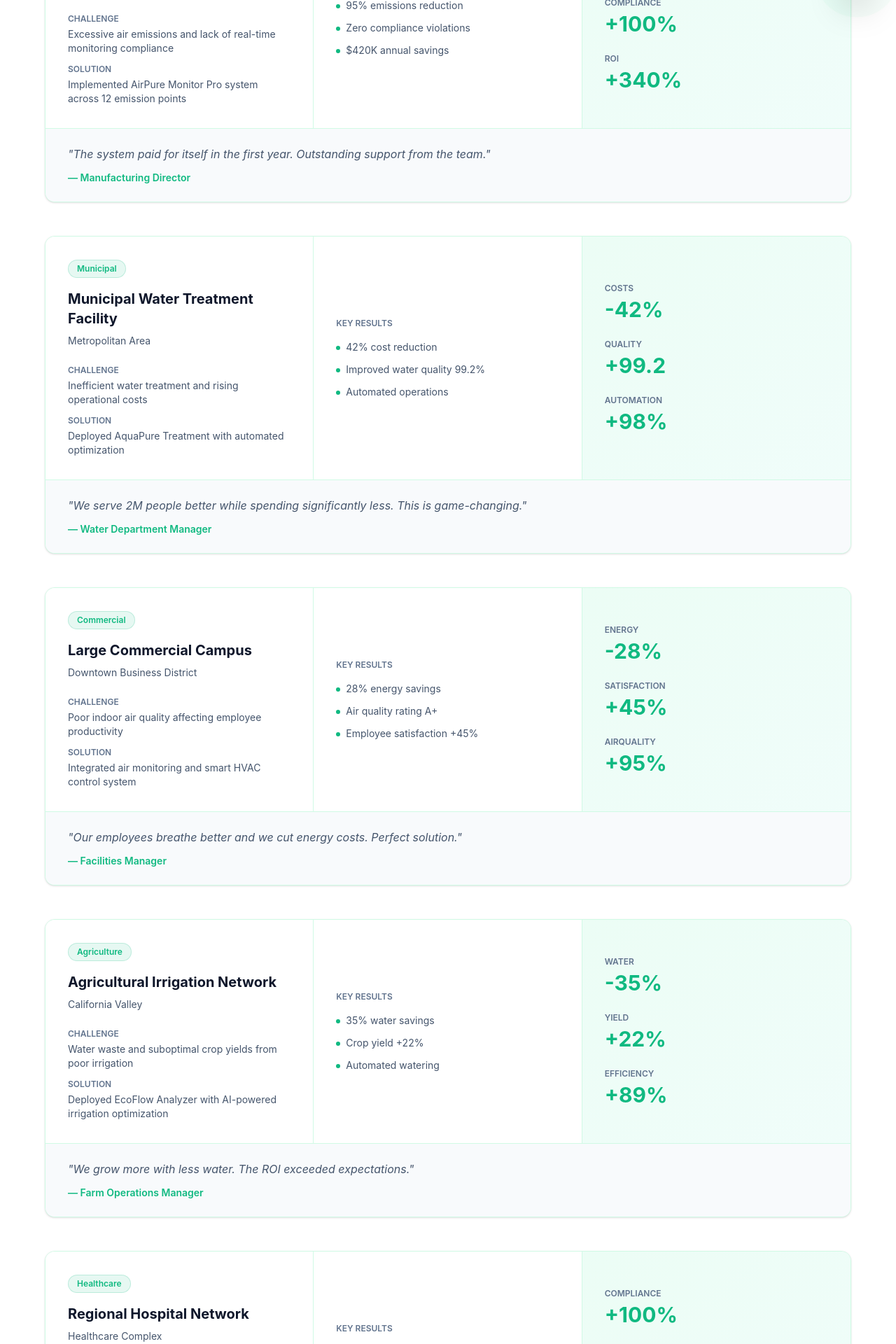
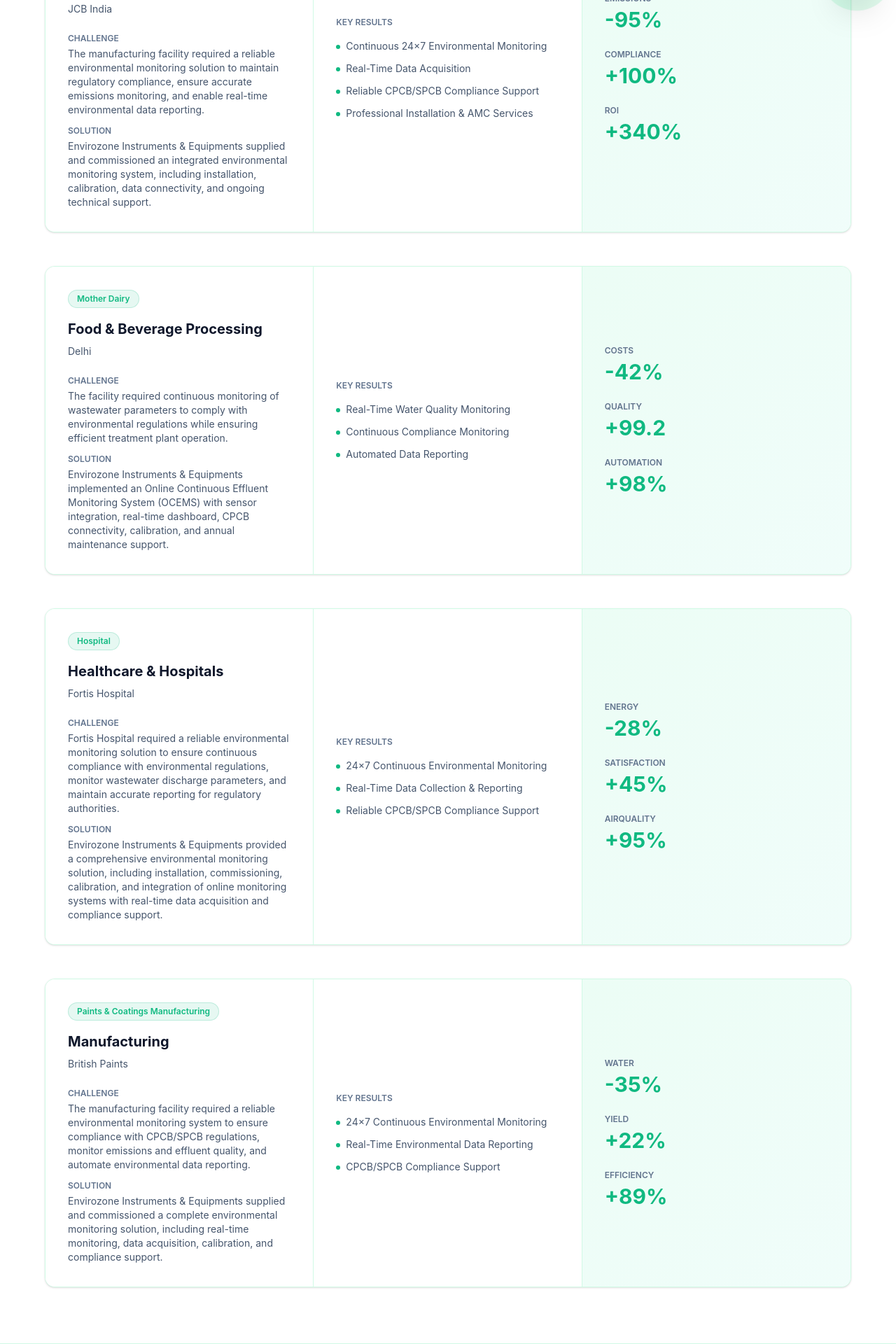
Before and after one commit to himanshu565/Envirozone-web, a Next.js app: page /portfolio in a window 1280 px wide. Shown: the part 780-2700 px from the top of the page at 70% size. Built offline with nearby package versions, Linux system fonts and the light colour scheme.

Commit message:
text Update

```diff
--- a/app/about/page.tsx
+++ b/app/about/page.tsx
@@ -10,30 +10,30 @@ const values = [
   {
     icon: Zap,
     title: 'Innovation',
-    description: 'Pioneering cutting-edge environmental technologies'
+    description: 'Developing advanced environmental monitoring and automation solutions that drive smarter industrial compliance.'
   },
   {
     icon: Globe,
     title: 'Sustainability',
-    description: 'Committed to a cleaner, healthier planet'
+    description: 'Helping industries reduce environmental impact through reliable monitoring and sustainable technologies.'
   },
   {
     icon: Users,
     title: 'Partnership',
-    description: 'Working together for shared environmental goals'
+    description: 'Building long-term relationships through expert support, customised solutions, and dependable service.'
   },
   {
     icon: Award,
     title: 'Excellence',
-    description: 'Delivering superior quality and service'
+    description: 'Delivering precision-engineered instruments with uncompromising quality, accuracy, and performance.'
   }
 ]
 
 const team = [
   { name: 'Taken Chhabra', role: 'Chief Executive Officer', bio: '30+ years in environmental engineering' },
-  { name: 'Yash Chhabra', role: 'Partner', bio: 'AI & IoT specialist with 20+ years experience' },
+  { name: 'Yash Chhabra', role: 'Partner', bio: 'AI & IoT specialist with 10+ years experience' },
   { name: 'Sonu Tandon', role: 'Vice president', bio: 'Led 200+ environmental projects globally' },
-  { name: 'Tushar chhabra', role: 'partner', bio: '25 years building environmental solutions' }
+  { name: 'Tushar chhabra', role: 'partner', bio: '₹5 years building environmental solutions' }
 ]
 
 export default function AboutPage() {
@@ -63,9 +63,9 @@ export default function AboutPage() {
         <div className="max-w-6xl mx-auto">
           <div className="grid md:grid-cols-4 gap-8 text-center">
             {[
-              { label: 'Years of Excellence', value: 15 },
+              { label: 'Years of Excellence', value: 30 },
               { label: 'Projects Completed', value: 100 },
-              { label: 'Enterprise Clients', value: 50 },
+              { label: 'Enterprise Clients', value: 100 },
               { label: 'Global Locations', value: 10 }
             ].map((stat, i) => (
               <ScrollReveal key={i} direction="up" delay={i * 0.1}>
@@ -101,7 +101,7 @@ export default function AboutPage() {
             <ScrollReveal direction="right" distance={50}>
               <div className="bg-linear-to-br from-emerald-50 to-teal-50 rounded-xl p-8 border border-emerald-100 h-96 flex items-center justify-center shadow-sm">
                 <div className="text-center">
-                  <div className="text-6xl font-bold text-emerald-400 mb-4">12</div>
+                  <div className="text-6xl font-bold text-emerald-400 mb-4">30</div>
                   <p className="text-xl text-slate-600">Years of Environmental Excellence</p>
                 </div>
               </div>
@@ -175,7 +175,7 @@ export default function AboutPage() {
               <div>
                 <h3 className="text-2xl font-bold text-slate-900 mb-4">Our Mission</h3>
                 <p className="text-slate-600 leading-relaxed">
-                  To provide innovative environmental solutions that enable organizations to achieve operational excellence, regulatory compliance, and sustainable growth while protecting the planet for future generations.
+                  To deliver innovative environmental monitoring and compliance solutions that help industries monitor emissions, manage water quality, and meet environmental regulations with confidence.
                 </p>
               </div>
             </ScrollReveal>
@@ -183,7 +183,7 @@ export default function AboutPage() {
               <div>
                 <h3 className="text-2xl font-bold text-slate-900 mb-4">Our Vision</h3>
                 <p className="text-slate-600 leading-relaxed">
-                  To be the global leader in environmental technology, recognized for innovation, reliability, and positive environmental impact. We envision a world where organizations of all sizes have access to world-class environmental solutions.
+                  To be a global leader in environmental technology, empowering industries with smart, reliable, and sustainable solutions for a cleaner tomorrow.
                 </p>
               </div>
             </ScrollReveal>
--- a/app/portfolio/page.tsx
+++ b/app/portfolio/page.tsx
@@ -8,76 +8,53 @@ import { Award, TrendingUp, Zap } from 'lucide-react'
 const caseStudies = [
   {
     id: 1,
-    title: 'Steel Manufacturing Plant',
-    location: 'Midwest Industrial Complex',
+    title: 'Construction Equipment Manufacturing',
+    location: 'JCB India',
     category: 'Industrial',
-    challenge: 'Excessive air emissions and lack of real-time monitoring compliance',
-    solution: 'Implemented AirPure Monitor Pro system across 12 emission points',
-    results: ['95% emissions reduction', 'Zero compliance violations', '$420K annual savings'],
+    challenge: 'The manufacturing facility required a reliable environmental monitoring solution to maintain regulatory compliance, ensure accurate emissions monitoring, and enable real-time environmental data reporting.',
+    solution: 'Envirozone Instruments & Equipments supplied and commissioned an integrated environmental monitoring system, including installation, calibration, data connectivity, and ongoing technical support.',
+    results: ['Continuous 24×7 Environmental Monitoring', 'Real-Time Data Acquisition', 'Reliable CPCB/SPCB Compliance Support','Professional Installation & AMC Services'],
     testimonial: 'The system paid for itself in the first year. Outstanding support from the team.',
     author: 'Manufacturing Director',
     metrics: { emissions: -95, compliance: 100, roi: 340 }
   },
   {
     id: 2,
-    title: 'Municipal Water Treatment Facility',
-    location: 'Metropolitan Area',
-    category: 'Municipal',
-    challenge: 'Inefficient water treatment and rising operational costs',
-    solution: 'Deployed AquaPure Treatment with automated optimization',
-    results: ['42% cost reduction', 'Improved water quality 99.2%', 'Automated operations'],
+    title: 'Food & Beverage Processing',
+    location: 'Delhi',
+    category: 'Mother Dairy',
+    challenge: 'The facility required continuous monitoring of wastewater parameters to comply with environmental regulations while ensuring efficient treatment plant operation.',
+    solution: 'Envirozone Instruments & Equipments implemented an Online Continuous Effluent Monitoring System (OCEMS) with sensor integration, real-time dashboard, CPCB connectivity, calibration, and annual maintenance support.',
+    results: ['Real-Time Water Quality Monitoring', 'Continuous Compliance Monitoring', 'Automated Data Reporting'],
     testimonial: 'We serve 2M people better while spending significantly less. This is game-changing.',
     author: 'Water Department Manager',
     metrics: { costs: -42, quality: 99.2, automation: 98 }
   },
   {
     id: 3,
-    title: 'Large Commercial Campus',
-    location: 'Downtown Business District',
-    category: 'Commercial',
-    challenge: 'Poor indoor air quality affecting employee productivity',
-    solution: 'Integrated air monitoring and smart HVAC control system',
-    results: ['28% energy savings', 'Air quality rating A+', 'Employee satisfaction +45%'],
+    title: 'Healthcare & Hospitals',
+    location: 'Fortis Hospital',
+    category: 'Hospital',
+    challenge: 'Fortis Hospital required a reliable environmental monitoring solution to ensure continuous compliance with environmental regulations, monitor wastewater discharge parameters, and maintain accurate reporting for regulatory authorities.',
+    solution: 'Envirozone Instruments & Equipments provided a comprehensive environmental monitoring solution, including installation, commissioning, calibration, and integration of online monitoring systems with real-time data acquisition and compliance support.',
+    results: ['24×7 Continuous Environmental Monitoring', 'Real-Time Data Collection & Reporting', 'Reliable CPCB/SPCB Compliance Support'],
     testimonial: 'Our employees breathe better and we cut energy costs. Perfect solution.',
     author: 'Facilities Manager',
     metrics: { energy: -28, satisfaction: 45, airQuality: 95 }
   },
   {
     id: 4,
-    title: 'Agricultural Irrigation Network',
-    location: 'California Valley',
-    category: 'Agriculture',
-    challenge: 'Water waste and suboptimal crop yields from poor irrigation',
-    solution: 'Deployed EcoFlow Analyzer with AI-powered irrigation optimization',
-    results: ['35% water savings', 'Crop yield +22%', 'Automated watering'],
+    title: ' Manufacturing',
+    location: 'British Paints',
+    category: 'Paints & Coatings Manufacturing',
+    challenge: 'The manufacturing facility required a reliable environmental monitoring system to ensure compliance with CPCB/SPCB regulations, monitor emissions and effluent quality, and automate environmental data reporting.',
+    solution: 'Envirozone Instruments & Equipments supplied and commissioned a complete environmental monitoring solution, including real-time monitoring, data acquisition, calibration, and compliance support.',
+    results: ['24×7 Continuous Environmental Monitoring', 'Real-Time Environmental Data Reporting', 'CPCB/SPCB Compliance Support'],
     testimonial: 'We grow more with less water. The ROI exceeded expectations.',
     author: 'Farm Operations Manager',
     metrics: { water: -35, yield: 22, efficiency: 89 }
   },
-  {
-    id: 5,
-    title: 'Regional Hospital Network',
-    location: 'Healthcare Complex',
-    category: 'Healthcare',
-    challenge: 'Meeting strict air quality standards across 8 buildings',
-    solution: 'Comprehensive air monitoring and centralized management system',
-    results: ['100% compliance rate', 'Zero incidents', 'Cost optimization 18%'],
-    testimonial: 'Perfect compliance with all health regulations. Outstanding reliability.',
-    author: 'Hospital Director',
-    metrics: { compliance: 100, incidents: 0, costs: -18 }
-  },
-  {
-    id: 6,
-    title: 'Waste Processing Facility',
-    location: 'Regional Waste Management',
-    category: 'Waste Management',
-    challenge: 'Low recycling rates and high operational costs',
-    solution: 'Implemented EcoWaste Processor with AI sorting system',
-    results: ['52% recycling rate increase', '$2.1M annual cost savings', '85% waste reduction'],
-    testimonial: 'The AI sorting system is incredible. We turned waste management into profit.',
-    author: 'Facility Director',
-    metrics: { recycling: 52, savings: 2.1, waste: -85 }
-  }
+
 ]
 
 export default function PortfolioPage() {
@@ -183,10 +160,7 @@ export default function PortfolioPage() {
                     </div>
 
                     {/* Testimonial */}
-                    <div className="px-8 py-6 bg-slate-50 border-t border-emerald-100">
-                      <p className="text-slate-600 italic mb-3">"{study.testimonial}"</p>
-                      <p className="text-sm font-semibold text-primary">— {study.author}</p>
-                    </div>
+
                   </div>
                 </HoverScale>
               </ScrollReveal>
--- a/app/services/page.tsx
+++ b/app/services/page.tsx
@@ -22,7 +22,7 @@ const services = [
       'Calibration & AMC Services',
       'Data Logger & Cloud Monitoring'
     ],
-    stats: { projects: 50, locations: 10, satisfaction: 98 }
+    stats: { projects: 100, locations: 100, satisfaction: 98 }
   },
   {
     id: 'water-treatment',
@@ -39,7 +39,7 @@ const services = [
       'Operation & Maintenance Support',
       'Design, Installation, Commissioning & AMC Services'
     ],
-    stats: { projects: 50, locations: 800, satisfaction: 99 }
+    stats: { projects: 150, locations: 150, satisfaction: 99 }
   },
   {
     id: 'waste-management',
@@ -55,7 +55,7 @@ const services = [
       'Environmental Compliance & Sustainable Waste Solutions',
       'Organic Waste Composters (OWC)',
     ],
-    stats: { projects: 30, locations: 50, satisfaction: 97 }
+    stats: { projects: 19, locations: 19, satisfaction: 97 }
   }
 ]
 
--- a/app/solutions/page.tsx
+++ b/app/solutions/page.tsx
@@ -101,7 +101,7 @@ export default function SolutionsPage() {
           </ScrollReveal>
           <ScrollReveal direction="down" distance={50} delay={0.2}>
             <p className="text-lg text-slate-600 max-w-2xl mx-auto">
-              Tailored environmental systems designed for your industry's unique challenges and opportunities
+              Smart environmental technologies designed to meet your industry's compliance, monitoring, and sustainability goals.
             </p>
           </ScrollReveal>
         </div>
```
